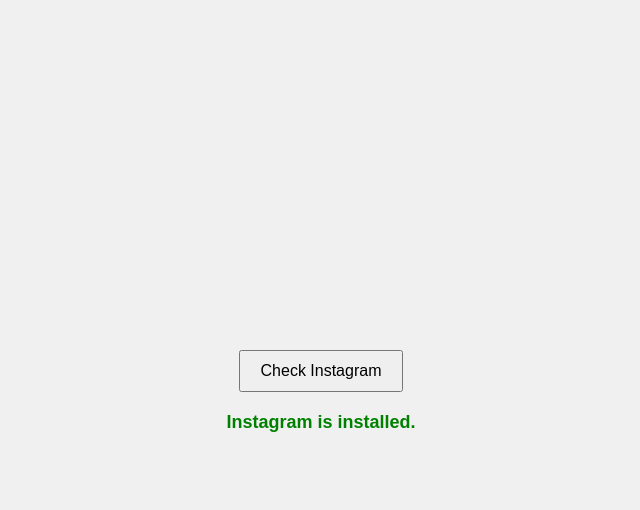
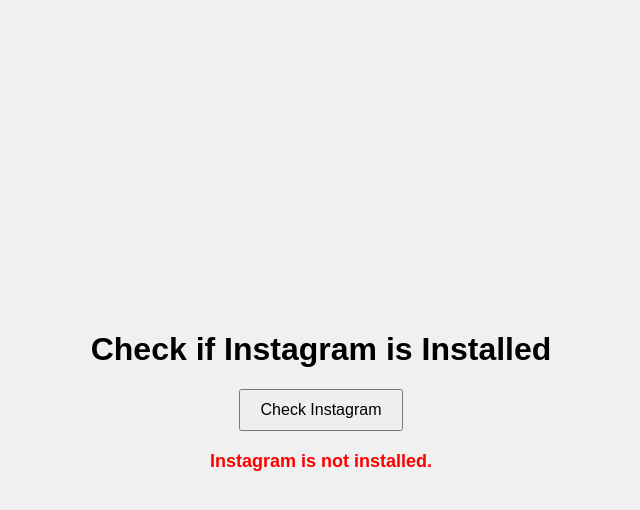
Before and after one commit to Bharath2006/checki, a plain HTML site: page index.html in a window 1280 px wide. Both pictures are taken after a click on the button "Check Instagram". Shown: the whole page, without its empty margins (319-959 px from the left). Drawn offline with Linux system fonts and the light colour scheme.

Commit message:
Update index.html

```diff
--- a/index.html
+++ b/index.html
@@ -1,6 +1,5 @@
 <!DOCTYPE html>
 <html lang="en">
-
 <head>
     <meta charset="UTF-8">
     <meta name="viewport" content="width=device-width, initial-scale=1.0">
@@ -15,17 +14,14 @@
             margin: 0;
             background-color: #f0f0f0;
         }
-
         .container {
             text-align: center;
         }
-
         button {
             padding: 10px 20px;
             font-size: 16px;
             cursor: pointer;
         }
-
         #result {
             margin-top: 20px;
             font-size: 18px;
@@ -33,34 +29,41 @@
         }
     </style>
 </head>
-
 <body>
     <div class="container">
+        <h1>Check if Instagram is Installed</h1>
         <button onclick="checkApp()">Check Instagram</button>
         <p id="result"></p>
     </div>
     <script>
         function checkApp() {
             const resultElement = document.getElementById('result');
-            const instagramUrl = 'insgram://';
+            const appSchemeUrl = 'instagram://'; // Instagram's custom URL scheme
             const timeout = 2000; // Time in milliseconds to wait for the result
 
-            // Create an invisible iframe to attempt to open the URL
+            // Create an invisible iframe to attempt to open the app
             const iframe = document.createElement('iframe');
             iframe.style.display = 'none';
-            iframe.src = instagramUrl;
+            iframe.src = appSchemeUrl;
             document.body.appendChild(iframe);
 
-            // Timeout to check if the app is installed
+            let appOpened = false;
+
+            // Listen for visibility change to detect if the app was opened
+            document.addEventListener('visibilitychange', function() {
+                if (document.visibilityState === 'hidden') {
+                    appOpened = true;
+                }
+            });
+
+            // Set a timeout to check if the app was opened
             setTimeout(() => {
-                const isAppInstalled = document.hidden || document.visibilityState === 'hidden';
-
-                if (isAppInstalled) {
+                if (appOpened) {
+                    resultElement.textContent = 'Instagram is installed.';
+                    resultElement.style.color = 'green';
+                } else {
                     resultElement.textContent = 'Instagram is not installed.';
                     resultElement.style.color = 'red';
-                } else {
-                    resultElement.textContent = 'Instagram is installed.';
-                    resultElement.style.color = 'green';
                 }
 
                 // Clean up iframe
@@ -69,5 +72,4 @@
         }
     </script>
 </body>
-
 </html>
```
